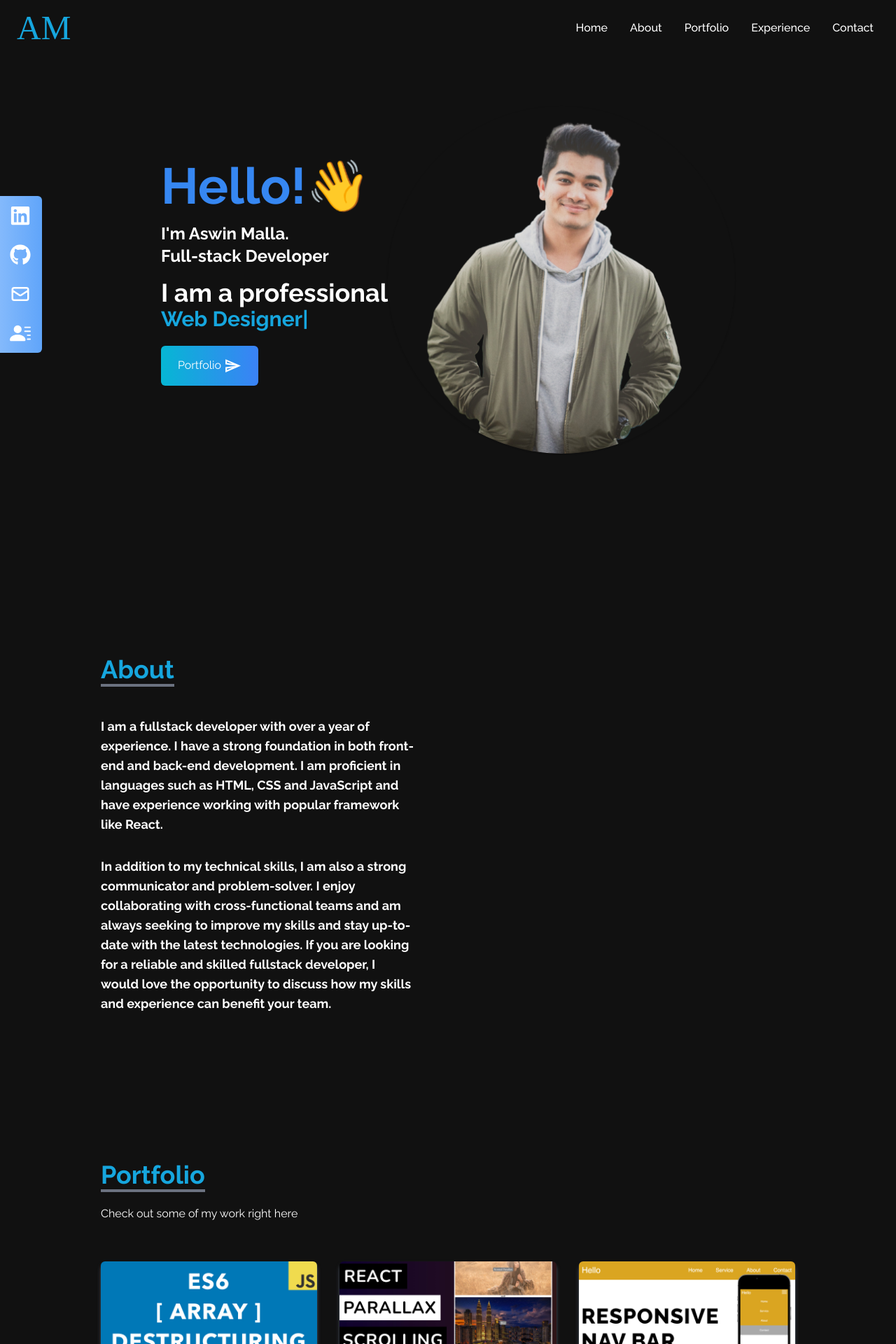
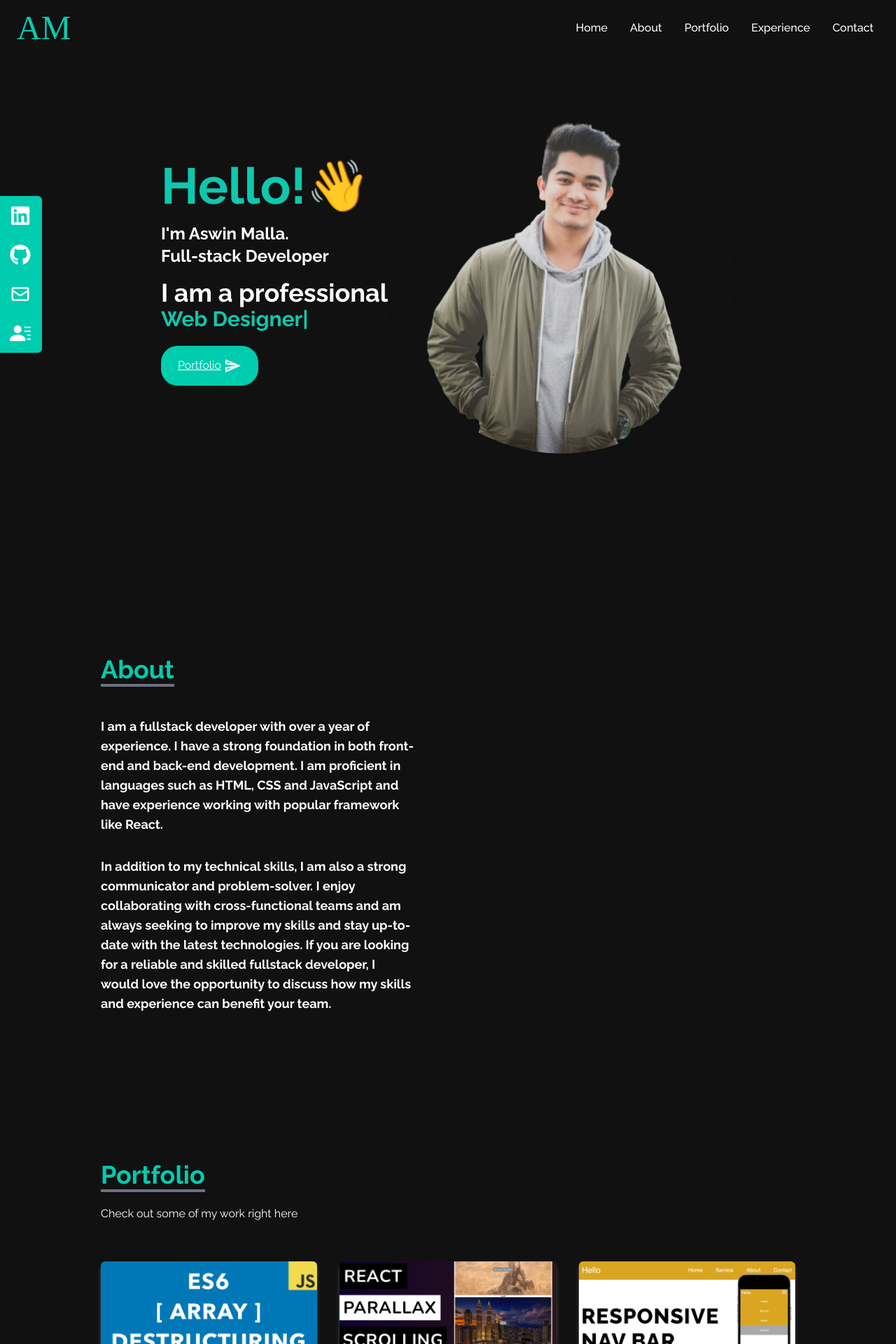
Before and after one commit to AMT98/Portfolio-Aswin, a React (Create React App) app: page / in a window 1280 px wide. Shown: the top 1920 px of the page at 70% size. Built offline with nearby package versions, Linux system fonts and the light colour scheme.

Commit message:
Change blue to green

```diff
--- a/src/components/About.jsx
+++ b/src/components/About.jsx
@@ -9,7 +9,7 @@ const About = () => {
       <div className="max-w-screen-lg p-4 mx-auto flex flex-col justify-center w-full h-full">
         <div className="flex flex-col justify-center h-full">
           <div className="pb-8">
-            <p className="text-4xl font-bold inline border-b-4 border-gray-500 text-[#16A6DE]">
+            <p className="text-4xl font-bold inline border-b-4 border-gray-500 text-[#00CCAF]">
               About
             </p>
           </div>
--- a/src/components/Contact.jsx
+++ b/src/components/Contact.jsx
@@ -8,7 +8,7 @@ const Contact = () => {
     >
       <div className="flex flex-col p-4 justify-center max-w-screen-lg mx-auto h-full">
         <div className="pb-8">
-          <p className="text-4xl font-bold inline border-b-4 border-gray-500 text-[#16A6DE]">
+          <p className="text-4xl font-bold inline border-b-4 border-gray-500 text-[#00CCAF]">
             Contact
           </p>
           <p className="py-6">Let's start a conversation</p>
@@ -25,7 +25,7 @@ const Contact = () => {
             method="POST"
             className=" flex flex-col w-full md:w-1/2"
           >
-            <h1 className="text-2xl mb-4 text-[#16A6DE]">
+            <h1 className="text-2xl mb-4 text-[#00CCAF]">
               Please fill out all sections
             </h1>
             <input
@@ -50,7 +50,7 @@ const Contact = () => {
               className="p-2 bg-transparent border-2 rounded-md text-white focus:outline-none"
             ></textarea>
 
-            <button className="text-white bg-gradient-to-b from-cyan-500 to-blue-500 px-6 py-3 my-8 mx-auto flex items-center rounded-md hover:scale-110 duration-300">
+            <button className="text-white bg-gradient-to-r from-[#00CDAE] to-[#00CCAF] 0 px-6 py-3 my-8 mx-auto flex items-center rounded-md hover:scale-110 duration-300">
               Send
             </button>
           </form>
--- a/src/components/Experience.jsx
+++ b/src/components/Experience.jsx
@@ -68,7 +68,7 @@ const Experience = () => {
     >
       <div className="max-w-screen-lg mx-auto p-4 flex flex-col justify-center w-full h-full text-white">
         <div>
-          <p className="text-4xl font-bold border-b-4 border-gray-500 p-2 inline text-[#16A6DE]">
+          <p className="text-4xl font-bold border-b-4 border-gray-500 p-2 inline text-[#00CCAF]">
             Experience
           </p>
           <p className="py-6">These are the technologies I've worked with</p>
--- a/src/components/Home.jsx
+++ b/src/components/Home.jsx
@@ -12,7 +12,7 @@ const Home = () => {
     >
       <div className="max-w-screen-lg mx-auto flex flex-col items-center justify-center h-full px-4 md:flex-row">
         <div className="flex flex-col justify-center h-full">
-          <h2 className="text-4xl sm:text-7xl font-bold text-[#3687F2]">
+          <h2 className="text-4xl sm:text-7xl font-bold text-[#0EC8AD]">
             Hello!
             <span className="wave">👋</span>
           </h2>
@@ -26,7 +26,7 @@ const Home = () => {
               I am a professional
             </p>
           <Typed
-            className="md:text-3xl sm:text-2xl text-xl font-bold py-1  text-[#16A6DE]"
+            className="md:text-3xl sm:text-2xl text-xl font-bold py-1  text-[#0EC8AD]"
             strings={["Web Developer", "Web Designer"]}
             typeSpeed={120}
             backSpeed={140}
@@ -38,7 +38,7 @@ const Home = () => {
               to="portfolio"
               smooth
               duration={500}
-              className="group text-white w-fit px-6 py-4 flex items-center rounded-md bg-gradient-to-r from-cyan-500 to-blue-500 cursor-pointer "
+              className="group text-white hover:font-bold underline w-fit px-6 py-4 flex items-center rounded-3xl hover:scale-110 bg-gradient-to-r from-[#00CDAE] to-[#00CCAF] cursor-pointer "
             >
               Portfolio
               <span className="group-hover:rotate-90 duration-300 ">
--- a/src/components/NavBar.jsx
+++ b/src/components/NavBar.jsx
@@ -30,7 +30,7 @@ const NavBar = () => {
   return (
     <div className="flex justify-between items-center w-full h-20 px-4 text-white bg-[#111111] fixed">
       <div>
-        <h1 className="text-5xl font-signature ml-2 text-[#16A6DE]">AM</h1>
+        <h1 className="text-5xl font-signature ml-2 text-[#0EC8AD]">AM</h1>
       </div>
       <ul className="hidden md:flex">
         {links.map(({ id, link }) => (
--- a/src/components/Portfolio.jsx
+++ b/src/components/Portfolio.jsx
@@ -41,7 +41,7 @@ const Portfolio = () => {
     >
       <div className="max-w-screen-lg p-4 mx-auto flex flex-col justify-center w-full h-full">
         <div className="pb-8">
-          <p className="text-4xl font-bold inline border-b-4 border-gray-500 text-[#16A6DE]">
+          <p className="text-4xl font-bold inline border-b-4 border-gray-500 text-[#00CCAF]">
             Portfolio
           </p>
           <p className="py-6">Check out some of my work right here</p>
--- a/src/components/SocialLinks.jsx
+++ b/src/components/SocialLinks.jsx
@@ -53,7 +53,7 @@ const SocialLinks = () => {
           <li
             key={id}
             className={
-              "flex justify-between items-center w-40 h-14 px-4 ml-[-100px] hover:ml-[-10px] hover:rounded-md duration-300 bg-gradient-to-r  from-blue-200 to-blue-400" +
+              "flex justify-between items-center w-40 h-14 px-4 ml-[-100px] hover:ml-[-10px] hover:rounded-md duration-300 bg-gradient-to-r from-[#00CDAE] to-[#00CCAF] " +
               " " +
               style
             }
```
